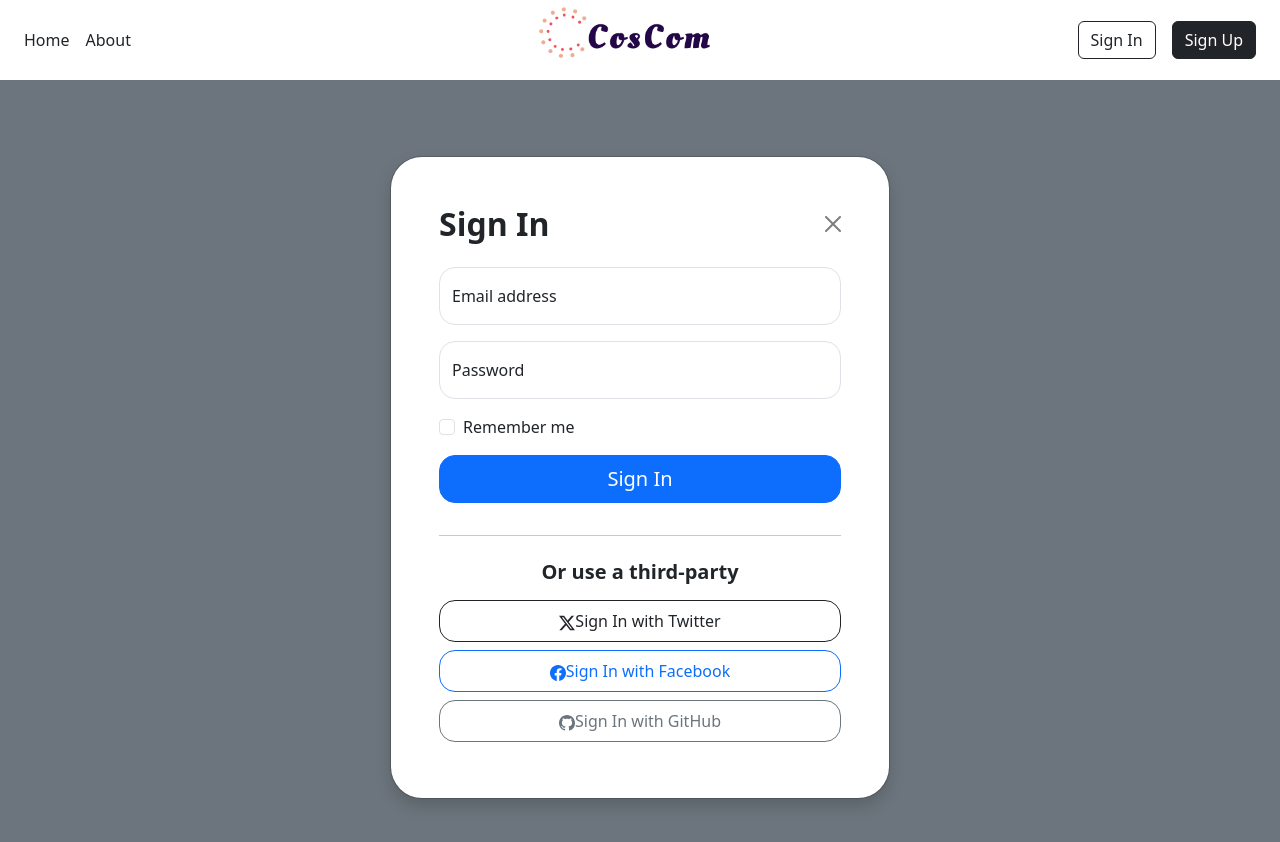
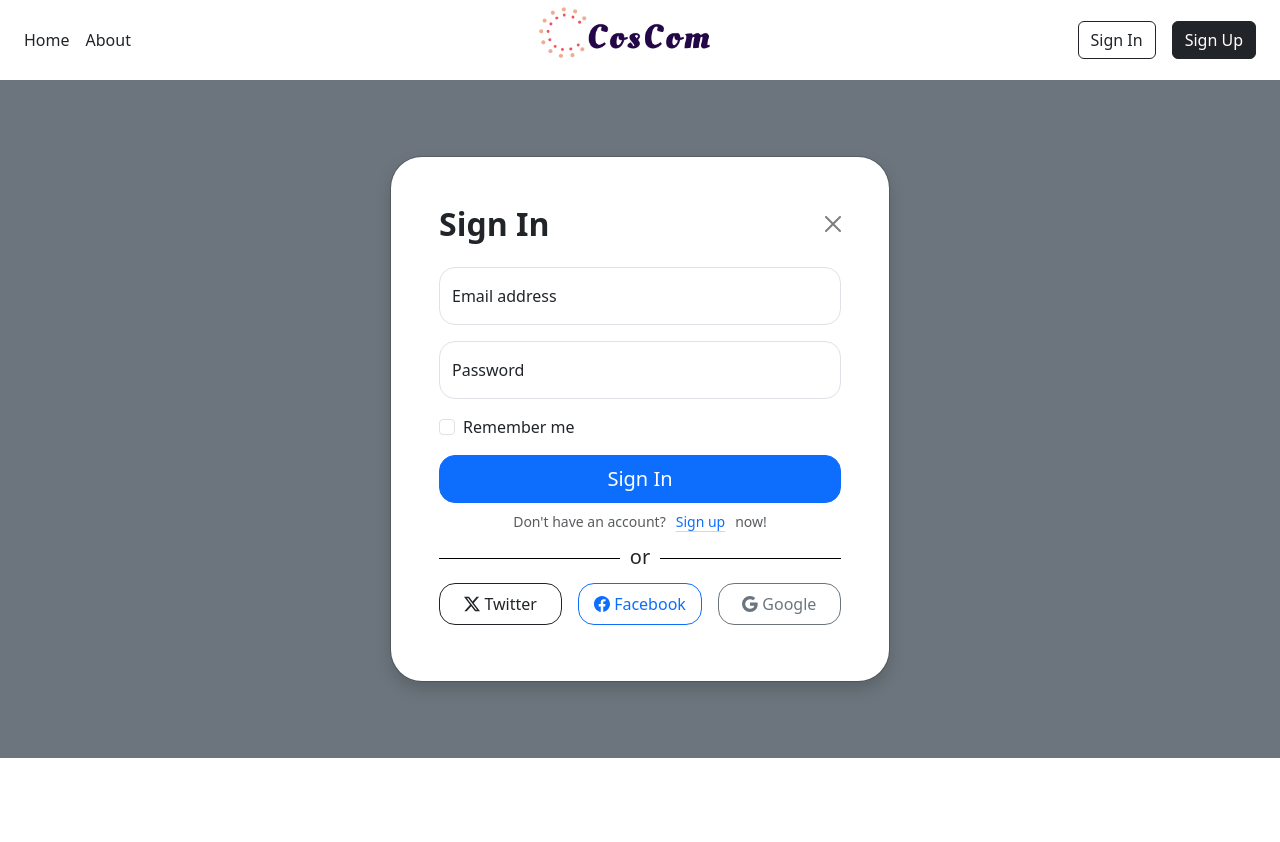
Before and after one commit to Joshualwh/cosmetics_comparison, a React (Create React App) app: page / in a window 1280 px wide. Both pictures are taken after a click on the button "Sign In". Shown: the top 842 px of the page. After the commit the page ends 800 px from the top, so only its background shows below. Built offline with nearby package versions, Linux system fonts and the light colour scheme.

Commit message:
Refined signin page.

```diff
--- a/src/components/navigation/navigation.js
+++ b/src/components/navigation/navigation.js
@@ -16,7 +16,7 @@ const Navigation = ({onRouteChange}) => {
           <a href="home"><img alt='Logo' src={logo_pic}/></a>
         </div>
         <div className="col text-end">
-          <button onClick={() => onRouteChange('signin')} type="button" className="btn btn-outline-dark mx-2">Sign In</button>
+          <button onClick={() => onRouteChange('signin')} type="button" className="btn btn-outline-dark btn-hover-bg-light mx-2">Sign In</button>
           <button onClick={() => onRouteChange('signup')} type="button" className="btn btn-dark mx-2">Sign Up</button>
         </div>
       </div>
--- a/src/components/signin/signin.js
+++ b/src/components/signin/signin.js
@@ -29,26 +29,32 @@ class Signin extends Component {
                   </label>
                 </div>
                 <button class="w-100 mb-2 btn btn-lg rounded-4 btn-primary" type="submit">Sign In</button>
-                <hr class="my-4"/>
-                <h2 class="fs-5 fw-bold mb-3">Or use a third-party</h2>
-                <button class="w-100 py-2 mb-2 btn btn-outline-dark rounded-4" type="submit">
-                  <svg xmlns="http://www.w3.org/2000/svg" width="16" height="16" fill="currentColor" class="bi bi-twitter-x" viewBox="0 0 16 16">
+                <small className="text-muted d-flex align-items-center justify-content-center">
+                  Don't have an account?
+                  <a href="http://localhost:3000/signup" className="link-primary link-offset-2 link-underline-opacity-25 link-underline-opacity-100-hover">Sign up</a>
+                  now!
+                </small>
+                <h5 className="my-4 hr-text"><span>or</span></h5>
+                <div class="w-auto container text-center row column-gap-3">
+                  <button className="col d-flex justify-content-center align-items-center column-gap-1 w-100 py-2 mb-2 btn btn-outline-dark rounded-4" type="submit">
+                    <svg xmlns="http://www.w3.org/2000/svg" width="16" height="16" fill="currentColor" className="bi bi-twitter-x " viewBox="0 0 16 16">
                       <path d="M12.6.75h2.454l-5.36 6.142L16 15.25h-4.937l-3.867-5.07-4.425 5.07H.316l5.733-6.57L0 .75h5.063l3.495 4.633L12.601.75Zm-.86 13.028h1.36L4.323 2.145H2.865z"/>
                     </svg>
-                  Sign In with Twitter
+                    Twitter
                   </button>
-                <button class="w-100 py-2 mb-2 btn btn-outline-primary rounded-4" type="submit">
-                  <svg xmlns="http://www.w3.org/2000/svg" width="16" height="16" fill="currentColor" class="bi bi-facebook" viewBox="0 0 16 16">
+                  <button className="col d-flex justify-content-center align-items-center column-gap-1 w-100 py-2 mb-2 btn btn-outline-primary rounded-4" type="submit">
+                    <svg xmlns="http://www.w3.org/2000/svg" width="16" height="16" fill="currentColor" className="bi bi-facebook" viewBox="0 0 16 16">
                       <path d="M16 8.049c0-4.446-3.582-8.05-8-8.05C3.58 0-.002 3.603-.002 8.05c0 4.017 2.926 7.347 6.75 7.951v-5.625h-2.03V8.05H6.75V6.275c0-2.017 1.195-3.131 3.022-3.131.876 0 1.791.157 1.791.157v1.98h-1.009c-.993 0-1.303.621-1.303 1.258v1.51h2.218l-.354 2.326H9.25V16c3.824-.604 6.75-3.934 6.75-7.951"/>
                     </svg>
-                  Sign In with Facebook
+                    Facebook
                   </button>
-                <button class="w-100 py-2 mb-2 btn btn-outline-secondary rounded-4" type="submit">
-                  <svg xmlns="http://www.w3.org/2000/svg" width="16" height="16" fill="currentColor" class="bi bi-github" viewBox="0 0 16 16">
-                    <path d="M8 0C3.58 0 0 3.58 0 8c0 3.54 2.29 6.53 5.47 7.59.4.07.55-.17.55-.38 0-.19-.01-.82-.01-1.49-2.01.37-2.53-.49-2.69-.94-.09-.23-.48-.94-.82-1.13-.28-.15-.68-.52-.01-.53.63-.01 1.08.58 1.23.82.72 1.21 1.87.87 2.33.66.07-.52.28-.87.51-1.07-1.78-.2-3.64-.89-3.64-3.95 0-.87.31-1.59.82-2.15-.08-.2-.36-1.02.08-2.12 0 0 .67-.21 2.2.82.64-.18 1.32-.27 2-.27s1.36.09 2 .27c1.53-1.04 2.2-.82 2.2-.82.44 1.1.16 1.92.08 2.12.51.56.82 1.27.82 2.15 0 3.07-1.87 3.75-3.65 3.95.29.25.54.73.54 1.48 0 1.07-.01 1.93-.01 2.2 0 .21.15.46.55.38A8.01 8.01 0 0 0 16 8c0-4.42-3.58-8-8-8"/>
+                  <button className="col d-flex justify-content-center align-items-center column-gap-1 w-100 py-2 mb-2 btn btn-outline-secondary rounded-4" type="submit">
+                    <svg xmlns="http://www.w3.org/2000/svg" width="16" height="16" fill="currentColor" class="bi bi-google" viewBox="0 0 16 16">
+                      <path d="M15.545 6.558a9.4 9.4 0 0 1 .139 1.626c0 2.434-.87 4.492-2.384 5.885h.002C11.978 15.292 10.158 16 8 16A8 8 0 1 1 8 0a7.7 7.7 0 0 1 5.352 2.082l-2.284 2.284A4.35 4.35 0 0 0 8 3.166c-2.087 0-3.86 1.408-4.492 3.304a4.8 4.8 0 0 0 0 3.063h.003c.635 1.893 2.405 3.301 4.492 3.301 1.078 0 2.004-.276 2.722-.764h-.003a3.7 3.7 0 0 0 1.599-2.431H8v-3.08z"/>
                     </svg>
-                  Sign In with GitHub
+                    Google
                   </button>
+                </div>
               </form>
             </div>
           </div>
--- a/src/components/signup/signup.css
+++ b/src/components/signup/signup.css
@@ -6,7 +6,7 @@
   margin: 10px 0 20px;
 }
 
-h4 span {
+h5 span {
   background:#fff;
   padding:0 10px;
 }
--- a/src/components/signup/signup.js
+++ b/src/components/signup/signup.js
@@ -22,25 +22,25 @@ class Signup extends Component {
                   <label for="floatingPassword">Password</label>
                 </div>
                 <button className="w-100 btn btn-lg rounded-4 btn-primary" type="submit">Sign up</button>
-                <h4 className="my-4 hr-text"><span>OR</span></h4>
+                <h5 className="my-4 hr-text"><span>or</span></h5>
                 <div class="w-auto container text-center row column-gap-3">
-                  <button className="col w-100 py-2 mb-2 btn btn-outline-dark rounded-4" type="submit">
-                    <svg xmlns="http://www.w3.org/2000/svg" width="16" height="16" fill="currentColor" className="bi bi-twitter-x" viewBox="0 0 16 16">
+                  <button className="col d-flex justify-content-center align-items-center column-gap-1 w-100 py-2 mb-2 btn btn-outline-dark rounded-4" type="submit">
+                    <svg xmlns="http://www.w3.org/2000/svg" width="16" height="16" fill="currentColor" className="bi bi-twitter-x " viewBox="0 0 16 16">
                       <path d="M12.6.75h2.454l-5.36 6.142L16 15.25h-4.937l-3.867-5.07-4.425 5.07H.316l5.733-6.57L0 .75h5.063l3.495 4.633L12.601.75Zm-.86 13.028h1.36L4.323 2.145H2.865z"/>
                     </svg>
                     Twitter
                   </button>
-                  <button className="col w-100 py-2 mb-2 btn btn-outline-primary rounded-4" type="submit">
+                  <button className="col d-flex justify-content-center align-items-center column-gap-1 w-100 py-2 mb-2 btn btn-outline-primary rounded-4" type="submit">
                     <svg xmlns="http://www.w3.org/2000/svg" width="16" height="16" fill="currentColor" className="bi bi-facebook" viewBox="0 0 16 16">
                       <path d="M16 8.049c0-4.446-3.582-8.05-8-8.05C3.58 0-.002 3.603-.002 8.05c0 4.017 2.926 7.347 6.75 7.951v-5.625h-2.03V8.05H6.75V6.275c0-2.017 1.195-3.131 3.022-3.131.876 0 1.791.157 1.791.157v1.98h-1.009c-.993 0-1.303.621-1.303 1.258v1.51h2.218l-.354 2.326H9.25V16c3.824-.604 6.75-3.934 6.75-7.951"/>
                     </svg>
                     Facebook
                   </button>
-                  <button className="col w-100 py-2 mb-2 btn btn-outline-secondary rounded-4" type="submit">
-                    <svg xmlns="http://www.w3.org/2000/svg" width="16" height="16" fill="currentColor" className="bi bi-github" viewBox="0 0 16 16">
-                      <path d="M8 0C3.58 0 0 3.58 0 8c0 3.54 2.29 6.53 5.47 7.59.4.07.55-.17.55-.38 0-.19-.01-.82-.01-1.49-2.01.37-2.53-.49-2.69-.94-.09-.23-.48-.94-.82-1.13-.28-.15-.68-.52-.01-.53.63-.01 1.08.58 1.23.82.72 1.21 1.87.87 2.33.66.07-.52.28-.87.51-1.07-1.78-.2-3.64-.89-3.64-3.95 0-.87.31-1.59.82-2.15-.08-.2-.36-1.02.08-2.12 0 0 .67-.21 2.2.82.64-.18 1.32-.27 2-.27s1.36.09 2 .27c1.53-1.04 2.2-.82 2.2-.82.44 1.1.16 1.92.08 2.12.51.56.82 1.27.82 2.15 0 3.07-1.87 3.75-3.65 3.95.29.25.54.73.54 1.48 0 1.07-.01 1.93-.01 2.2 0 .21.15.46.55.38A8.01 8.01 0 0 0 16 8c0-4.42-3.58-8-8-8"/>
+                  <button className="col d-flex justify-content-center align-items-center column-gap-1 w-100 py-2 mb-2 btn btn-outline-success rounded-4" type="submit">
+                    <svg xmlns="http://www.w3.org/2000/svg" width="16" height="16" fill="currentColor" class="bi bi-google" viewBox="0 0 16 16">
+                      <path d="M15.545 6.558a9.4 9.4 0 0 1 .139 1.626c0 2.434-.87 4.492-2.384 5.885h.002C11.978 15.292 10.158 16 8 16A8 8 0 1 1 8 0a7.7 7.7 0 0 1 5.352 2.082l-2.284 2.284A4.35 4.35 0 0 0 8 3.166c-2.087 0-3.86 1.408-4.492 3.304a4.8 4.8 0 0 0 0 3.063h.003c.635 1.893 2.405 3.301 4.492 3.301 1.078 0 2.004-.276 2.722-.764h-.003a3.7 3.7 0 0 0 1.599-2.431H8v-3.08z"/>
                     </svg>
-                    GitHub
+                    Google
                   </button>
                 </div>
                 <small className="text-muted">By signing up, you agree to the terms of use.</small>
--- a/src/components/slideshow/slideshow.js
+++ b/src/components/slideshow/slideshow.js
@@ -8,26 +8,33 @@ import img3 from './wes-hicks-ZW6RUvsaFTc-unsplash.jpg';
 
 class Slideshow extends Component {
   render() {
-    const images = [img1, img2, img3];
-    console.log(images[0]);
     return(
-      <Slide>
-        <div className="each-slide-effect">
-          <div style={{backgroundImage: `url(${images[0]})`}}>
-              <span>Slide 1</span>
+      <div id="carouselExampleIndicators" className="carousel slide" data-ride="carousel">
+        <ol className="carousel-indicators">
+          <li data-target="#carouselExampleIndicators" data-slide-to="0" className="active"></li>
+          <li data-target="#carouselExampleIndicators" data-slide-to="1"></li>
+          <li data-target="#carouselExampleIndicators" data-slide-to="2"></li>
+        </ol>
+        <div className="carousel-inner">
+          <div className="carousel-item active">
+            <img className="d-block w-100" src={img1} alt="First slide"/>
+          </div>
+          <div className="carousel-item">
+            <img className="d-block w-100" src={img2} alt="Second slide"/>
+          </div>
+          <div className="carousel-item">
+            <img className="d-block w-100" src={img3} alt="Third slide"/>
           </div>
         </div>
-        <div className="each-slide-effect">
-          <div style={{ 'backgroundImage': `url(${images[1]})` }}>
-              <span>Slide 2</span>
-          </div>
-        </div>
-        <div className="each-slide-effect">
-          <div style={{ 'backgroundImage': `url(${images[2]})` }}>
-              <span>Slide 3</span>
-          </div>
-        </div>
-      </Slide>
+        <a className="carousel-control-prev" href="#carouselExampleIndicators" role="button" data-slide="prev">
+          <span className="carousel-control-prev-icon" aria-hidden="true"></span>
+          <span className="sr-only">Previous</span>
+        </a>
+        <a className="carousel-control-next" href="#carouselExampleIndicators" role="button" data-slide="next">
+          <span className="carousel-control-next-icon" aria-hidden="true"></span>
+          <span className="sr-only">Next</span>
+        </a>
+      </div>
     )
   }
 }
```
Lines whose indentation alone changed are shown as unchanged.
